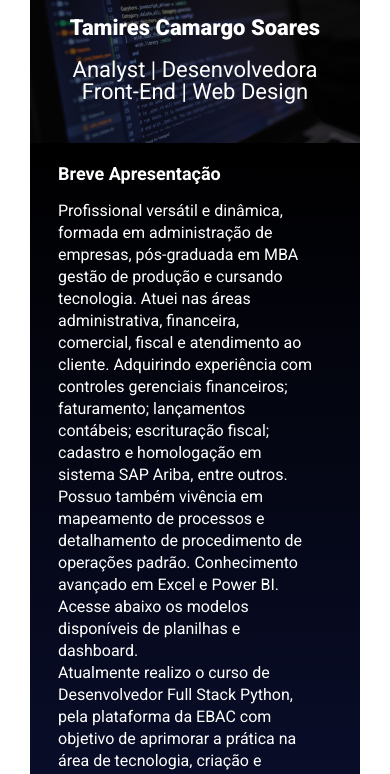
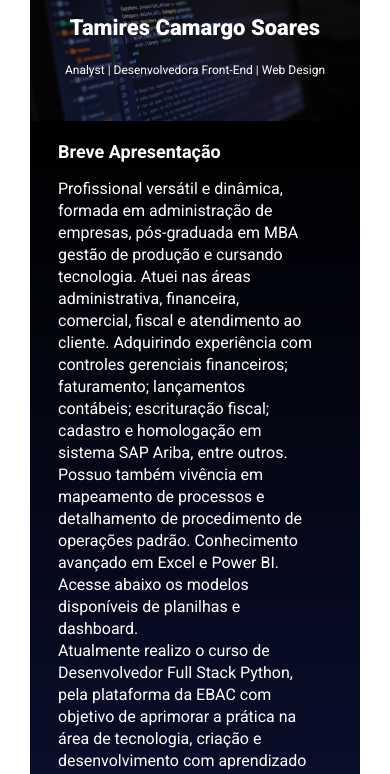
Before and after one commit to tamires1camargo/apresentacao_oficial_tamires, a website built with Parcel: page src/index.html in a window 390 px wide. Shown: the part 63-837 px from the top of the page. Built offline with nearby package versions, Linux system fonts and the light colour scheme; files whose address does not match are found by name.

Commit message:
ajustes de alinhamento

```diff
--- a/src/styles/main.scss
+++ b/src/styles/main.scss
@@ -69,6 +69,8 @@ $cor7: #64544c;
         font-weight: 800;
         text-align: center;
 
+
+
         &--subtitle {
             margin-top: 5px;
             margin-bottom: 64px;
@@ -97,6 +99,11 @@ $cor7: #64544c;
             font-size: 22px;
             line-height: 22px;
             margin: 20px 0;
+
+            &--subtitle {
+                font-size: 12px;
+            }
+
         }
     }
 }
```
Also changed, not shown: package.json (line endings or trailing spaces).
